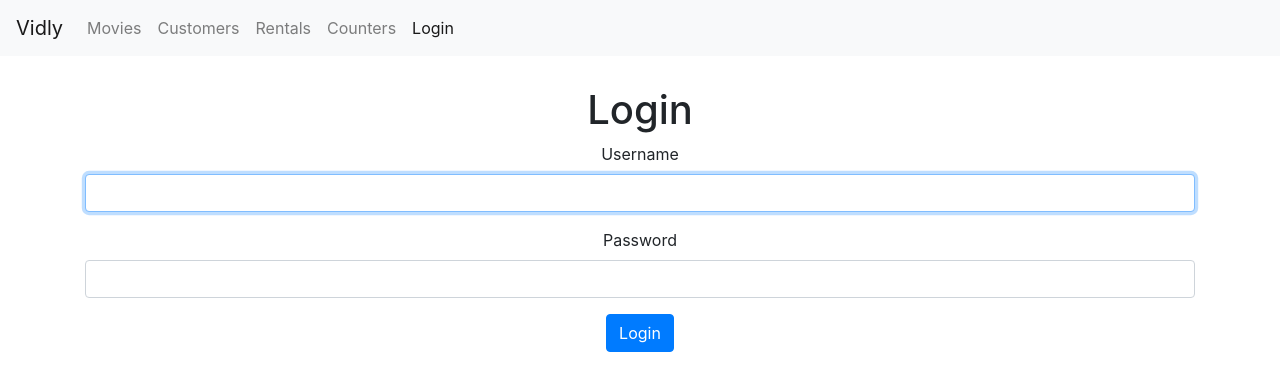
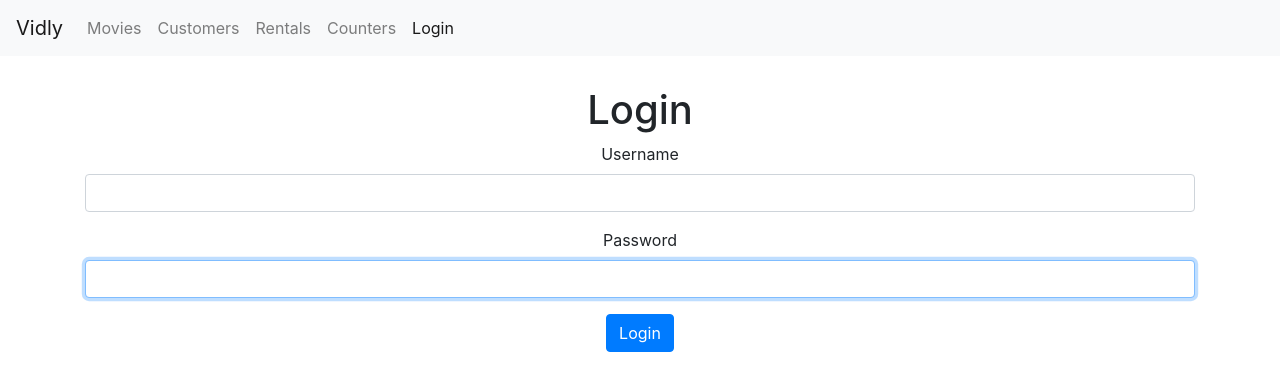
Before and after one commit to SincerelyBrittany/VidlyProject, a React (Create React App) app: page /login in a window 1280 px wide. Shown: the top 390 px of the page. Built offline with nearby package versions, Linux system fonts and the light colour scheme.

Commit message:
extracts input form

```diff
--- /dev/null
+++ b/src/Vidly/common/input.jsx
@@ -0,0 +1,23 @@
+import React from "react";
+
+const Input = (props) => {
+  const { name, label, value, onChange } = props;
+  return (
+    <>
+      <div className="form-group">
+        <label htmlFor={name}>{label}</label>
+        <input
+          value={value}
+          autoFocus
+          onChange={onChange}
+          name={name}
+          id={name}
+          type="text"
+          className="form-control"
+        />
+      </div>
+    </>
+  );
+};
+
+export default Input;
--- a/src/Vidly/components/loginForm.jsx
+++ b/src/Vidly/components/loginForm.jsx
@@ -1,4 +1,5 @@
 import React, { Component } from "react";
+import Input from "../common/input";
 
 class LoginForm extends Component {
   state = {
@@ -9,9 +10,9 @@ class LoginForm extends Component {
   //     this.username.current.focus();
   //   }
 
-  handleChange = (e) => {
+  handleChange = ({ currentTarget: input }) => {
     const accountCopy = { ...this.state.account };
-    accountCopy.username = e.currentTarget.value;
+    accountCopy[input.name] = input.value;
     this.setState({ account: accountCopy });
   };
   handleSubmit = (e) => {
@@ -25,13 +26,26 @@ class LoginForm extends Component {
       <div>
         <h1> Login </h1>
         <form onSubmit={this.handleSubmit}>
-          <div className="form-group">
+          <Input
+            name="username"
+            value={this.state.account.username}
+            label="Username"
+            onChange={this.handleChange}
+          />
+          <Input
+            name="password"
+            value={this.state.account.password}
+            label="Password"
+            onChange={this.handleChange}
+          />
+          {/* <div className="form-group">
             <label htmlFor="username">Username</label>
             <input
               value={this.state.account.username}
               autoFocus
               //   ref={this.username}
               onChange={this.handleChange}
+              name="username"
               id="username"
               type="text"
               className="form-control"
@@ -39,8 +53,15 @@ class LoginForm extends Component {
           </div>
           <div className="form-group">
             <label htmlFor="password">Password</label>
-            <input id="password" type="text" className="form-control" />
-          </div>
+            <input
+              id="password"
+              name="password"
+              type="text"
+              className="form-control"
+              value={this.state.account.password}
+              onChange={this.handleChange}
+            />
+          </div> */}
           <button className="btn btn-primary">Login </button>
         </form>
       </div>
```
